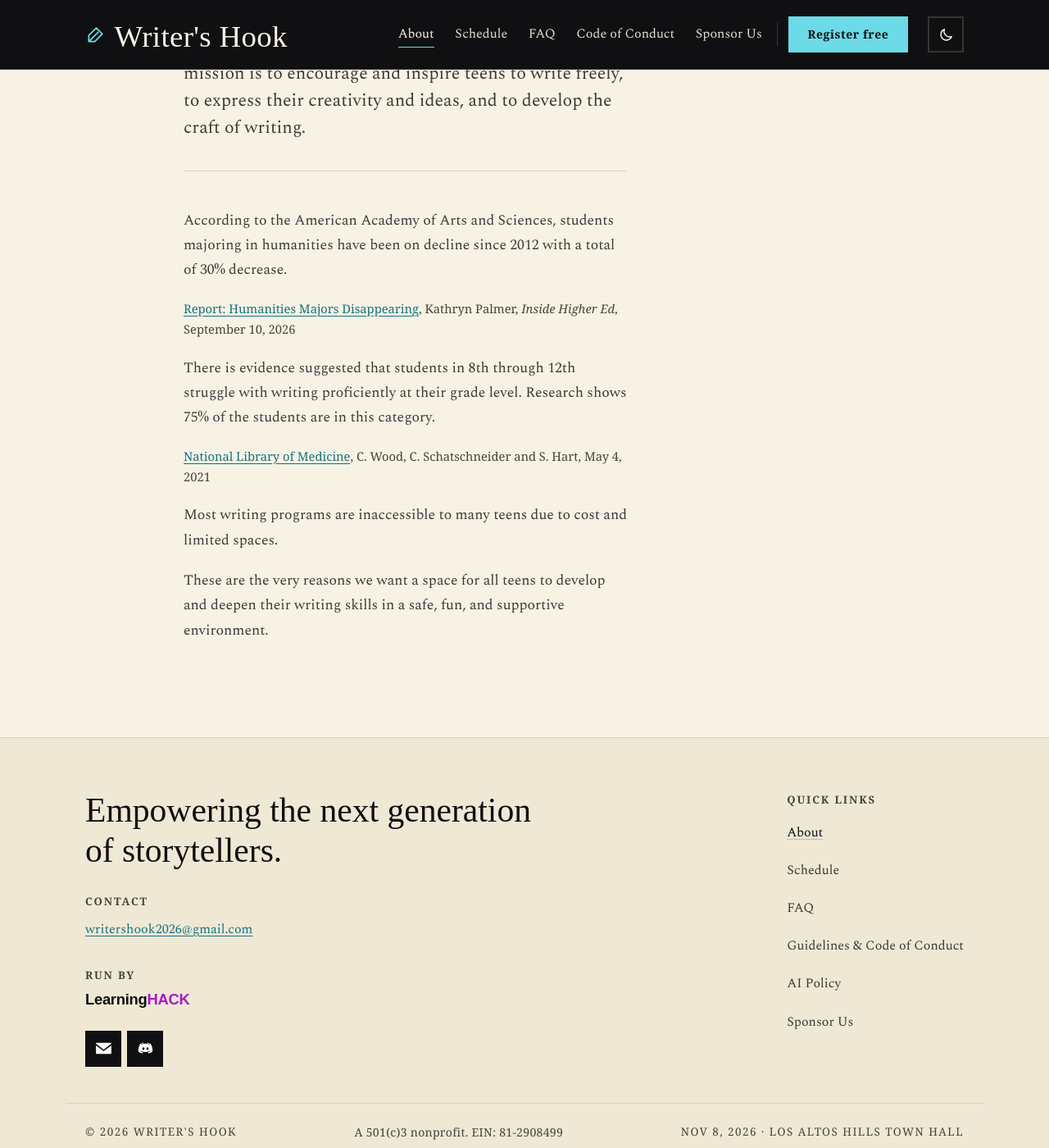
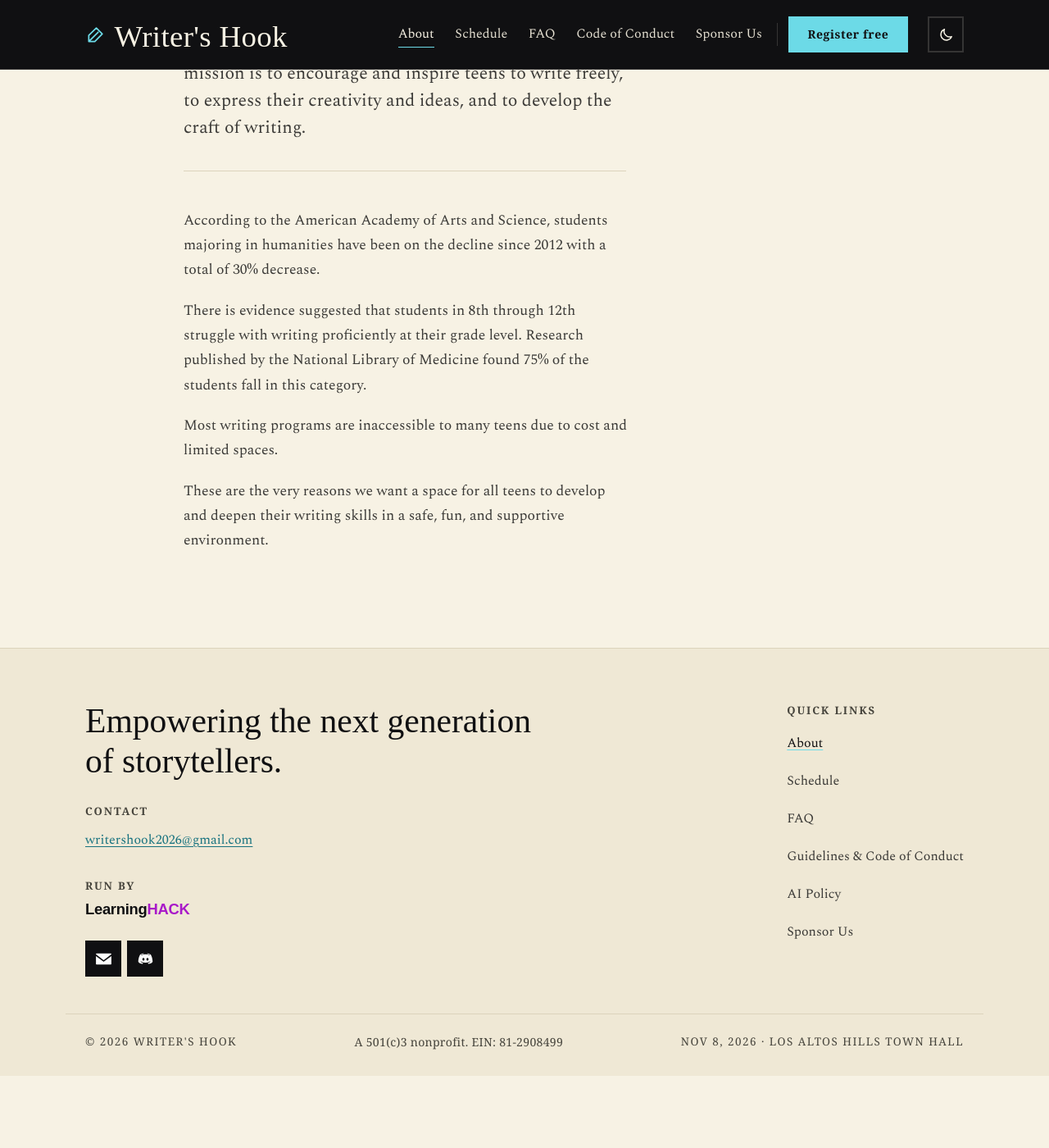
Before and after one commit to Writer-s-Hook/Website, a Jekyll site: the page built from about.md, in a window 1280 px wide and 1400 px high, scrolled down 411 px. Shown: the whole window at 82% size. Built offline with Jekyll 4.4.1, drawn with Linux system fonts in a browser that asks for light colours; some web fonts are replaced; after the commit the page ends 1723 px from its top, so only the background shows below that.

Commit message:
Update the about page copy
Revised wording, and the two linked citation lines are dropped in favour of
inline attribution. The .source rule added for those lines goes with them,
since nothing else used it.

The opening paragraph stays as the page's standfirst, as before.

Co-Authored-By: Claude Opus 5 <noreply@anthropic.com>

```diff
--- a/_sass/components/_page.scss
+++ b/_sass/components/_page.scss
@@ -32,15 +32,6 @@
   p:last-child { margin-bottom: 0; }
 }
 
-// Citation under a claim: smaller and quieter than the body, so it reads as a
-// source rather than as another sentence of the argument.
-.source {
-  font-family: $subhead;
-  font-size: .92rem;
-  color: var(--muted);
-  margin: -.6rem 0 1.6rem;
-}
-
 // A pair of calls to action inside page content, as on the sponsor page.
 .page-actions {
   display: flex; flex-wrap: wrap; gap: .85rem;
--- a/about.md
+++ b/about.md
@@ -13,15 +13,9 @@ description: >-
   our mission, and why a day like this is needed.
 ---
 
-According to the American Academy of Arts and Sciences, students majoring in humanities have been on decline since 2012 with a total of 30% decrease.
+According to the American Academy of Arts and Science, students majoring in humanities have been on the decline since 2012 with a total of 30% decrease.
 
-[Report: Humanities Majors Disappearing](https://www.insidehighered.com/news/students/academics/2026/09/10/report-humanities-majors-disappearing), Kathryn Palmer, *Inside Higher Ed*, September 10, 2026
-{: .source}
-
-There is evidence suggested that students in 8th through 12th struggle with writing proficiently at their grade level. Research shows 75% of the students are in this category.
-
-[National Library of Medicine](https://pmc.ncbi.nlm.nih.gov/articles/PMC8095675/), C. Wood, C. Schatschneider and S. Hart, May 4, 2021
-{: .source}
+There is evidence suggested that students in 8th through 12th struggle with writing proficiently at their grade level. Research published by the National Library of Medicine found 75% of the students fall in this category.
 
 Most writing programs are inaccessible to many teens due to cost and limited spaces.
 
```
